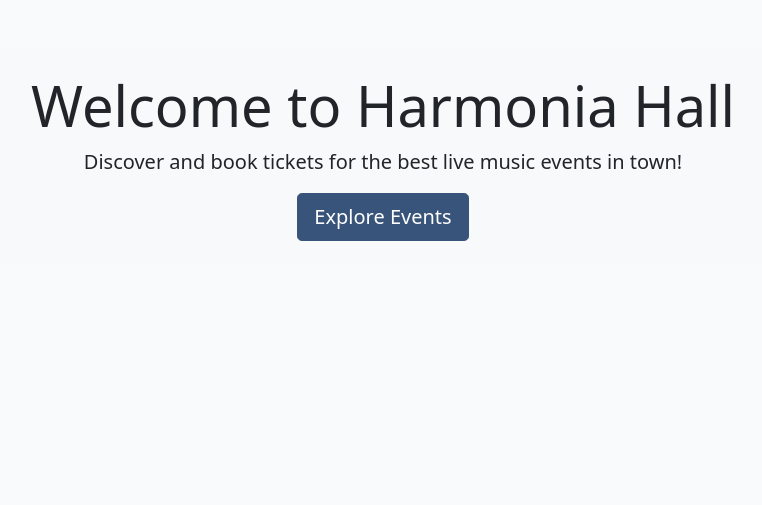
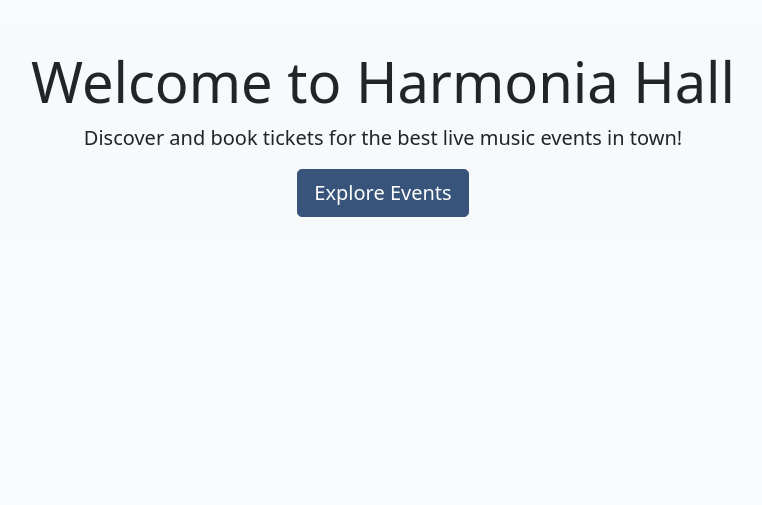
Before and after one commit to jonniecumming/harmonia_hall, a Django app: page / in a window 1280 px wide. Shown: the part 66-571 px from the top of the page, without its empty margins (257-1019 px from the left). Run offline with Django 4.2, Linux system fonts and the light colour scheme; data that the repository does not hold is empty; some libraries are stand-ins or nearby versions.

Commit message:
Modify the jumbotron padding and container margin in index.html for less white spce

```diff
--- a/events/templates/events/index.html
+++ b/events/templates/events/index.html
@@ -9,8 +9,8 @@ town.
 
 <!-- index.html content starts here -->
 <!-- Welcome message to Harmonia Hall -->
-<div class="container mt-5">
-    <div class="jumbotron text-center bg-light p-2 rounded">
+<div class="container mt-4">
+    <div class="jumbotron text-center bg-light p-1 rounded">
         <h1 class="display-4">Welcome to Harmonia Hall</h1>
         <p class="lead">Discover and book tickets for the best live music events in town!</p>
         <a class="btn btn-primary btn-lg" href="{% url 'event-list' %}" role="button">Explore Events</a>
@@ -19,7 +19,7 @@ town.
 
 <!-- Bootstrap Carousel for Featured Events -->
 {% if carousel_events %}
-<div class="container mt-2 mb-5">
+<div class="container mt-2 mb-4">
     <h2 class="mb-4 text-center">Featured Upcoming Events</h2>
 
     <div id="eventCarousel" class="carousel slide" data-bs-ride="carousel">
```
